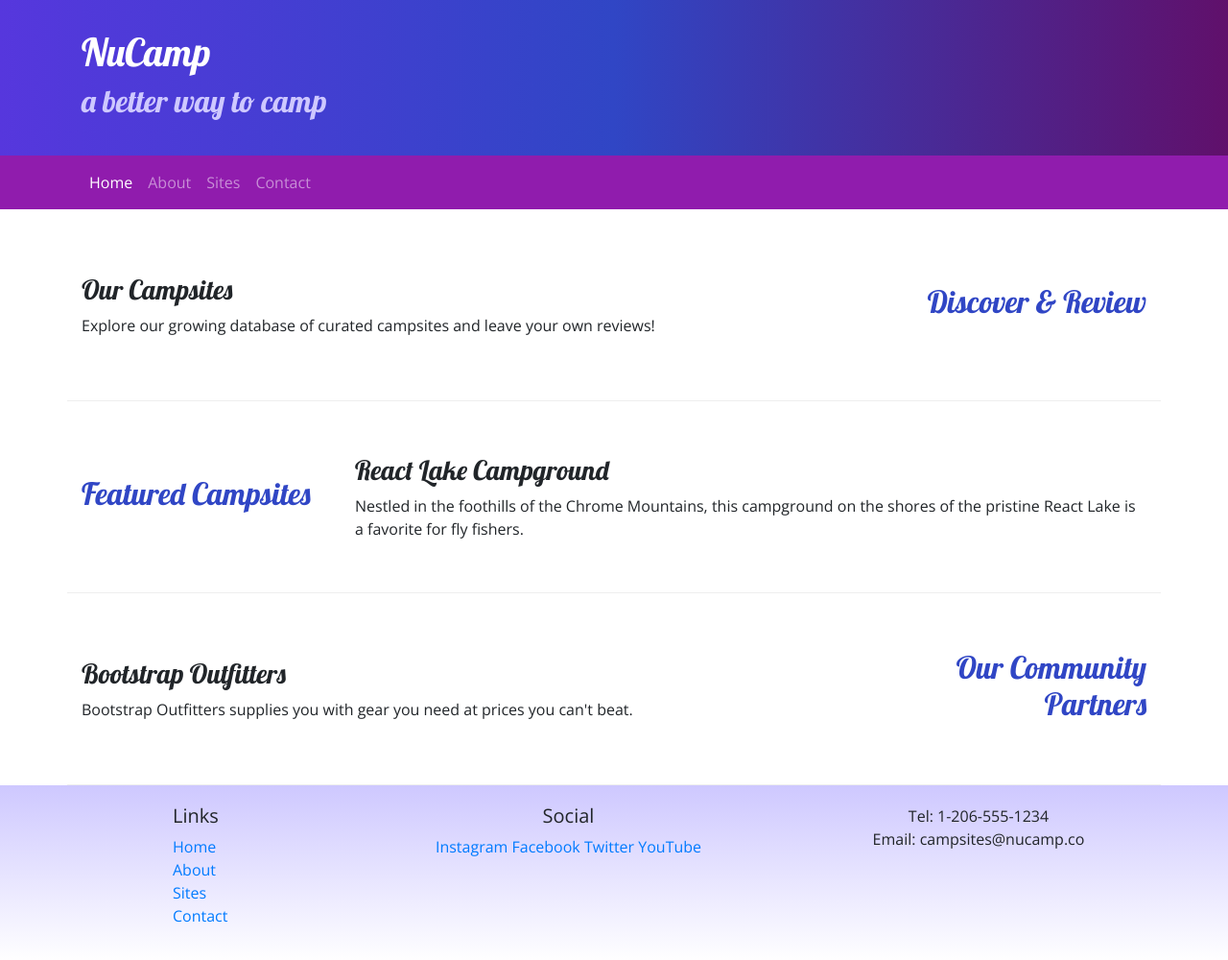
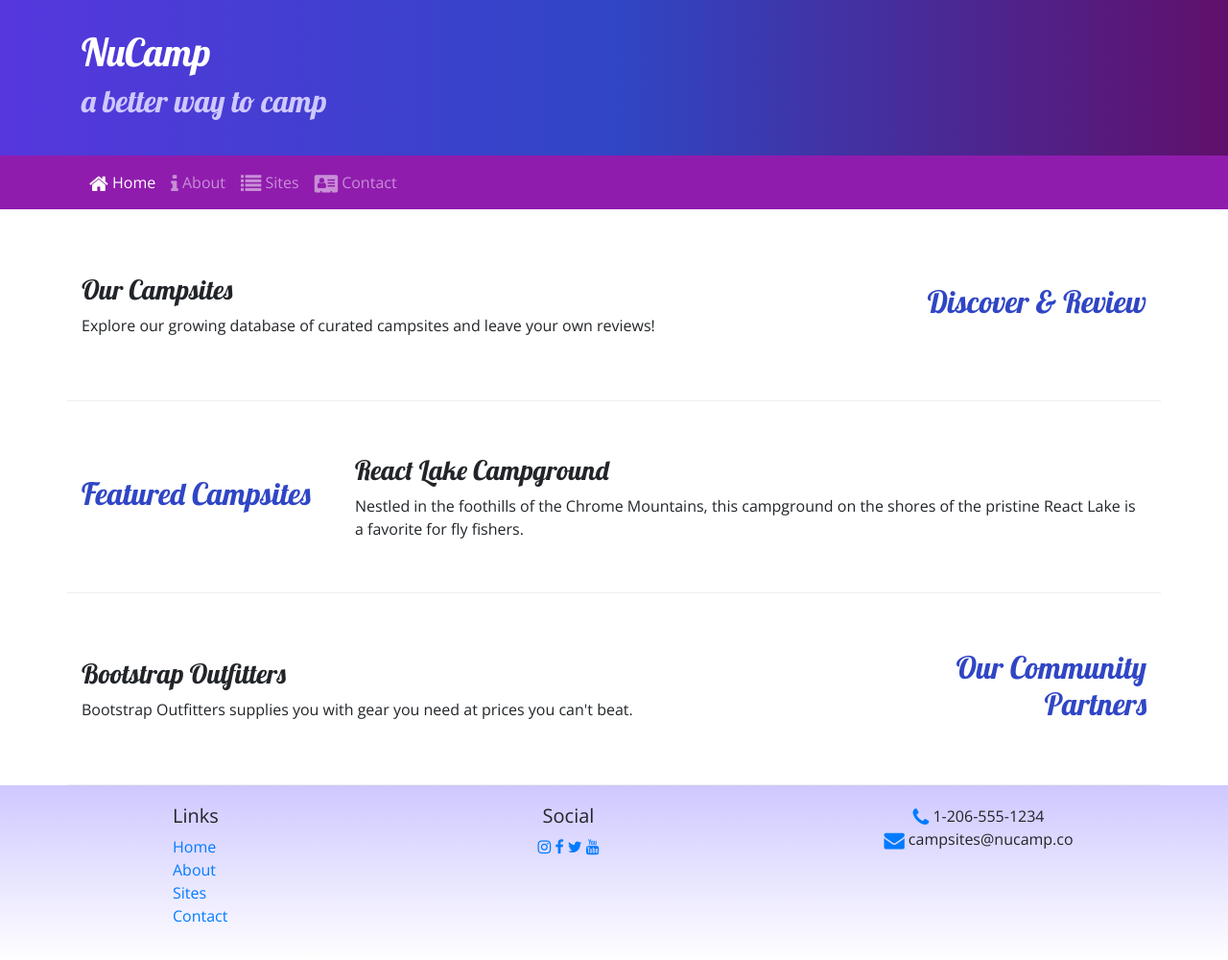
Before and after one commit to ct9233/Bootstrap-Project, a website: page index.html in a window 1280 px wide. Shown: the whole page at 96% size. Drawn offline with nearby package versions, Linux system fonts and the light colour scheme.

Commit message:
Icon Fonts

```diff
--- a/index.html
+++ b/index.html
@@ -1,21 +1,17 @@
 <!DOCTYPE html>
 <html lang="en">
+
 <head>
   <!-- Required meta tags always come first -->
   <meta charset="utf-8" />
   <meta name="viewport" content="width=device-width, initial-scale=1" />
 
   <!-- Bootstrap CSS -->
-    <link
-      rel="stylesheet"
-      href="node_modules/bootstrap/dist/css/bootstrap.min.css"
-    />
+  <link rel="stylesheet" href="node_modules/bootstrap/dist/css/bootstrap.min.css" />
 
   <!-- Additional CSS must be placed after Bootstrap CSS -->
-    <link
-      rel="stylesheet"
-      href="https://fonts.googleapis.com/css?family=Lobster|Open+Sans"
-    />
+  <link rel="stylesheet" href="node_modules/font-awesome/css/font-awesome.min.css" />
+  <link rel="stylesheet" href="https://fonts.googleapis.com/css?family=Lobster|Open+Sans" />
   <link rel="stylesheet" href="css/styles.css" />
 
   <title>NuCamp: A Better Way To Camp</title>
@@ -35,24 +31,17 @@
 
   <nav class="navbar navbar-expand-sm navbar-dark sticky-top">
     <div class="container">
-        <button
-          class="navbar-toggler"
-          type="button"
-          data-toggle="collapse"
-          data-target="#nucampNavbar"
-        >
+      <button class="navbar-toggler" type="button" data-toggle="collapse" data-target="#nucampNavbar">
         <span class="navbar-toggler-icon"> </span>
       </button>
       <div class="collapse navbar-collapse" id="nucampNavbar">
         <ul class="navbar-nav">
-            <li class="nav-item active">
-              <a class="nav-link" href="#">Home </a>
+          <li class="nav-item active"> <a class="nav-link" href="#"> <i class="fa fa-home fa-lg"> </i> Home </a> </li>
+          <li class="nav-item"> <a class="nav-link" href="aboutus.html"> <i class="fa fa-info fa-lg"> </i> About </a>
           </li>
-            <li class="nav-item">
-              <a class="nav-link" href="aboutus.html">About </a>
+          <li class="nav-item"><a class="nav-link" href="#"> <i class="fa fa-list fa-lg"> </i> Sites </a> </li>
+          <li class="nav-item"><a class="nav-link" href="#"> <i class="fa fa-address-card fa-lg"> </i> Contact </a>
           </li>
-            <li class="nav-item"><a class="nav-link" href="#">Sites </a></li>
-            <li class="nav-item"><a class="nav-link" href="#">Contact </a></li>
         </ul>
       </div>
     </div>
@@ -113,14 +102,14 @@
         </div>
         <div class="col-6 col-sm-5 text-center">
           <h5>Social</h5>
-            <a href="http://instagram.com/">Instagram</a>
-            <a href="http://facebook.com/">Facebook</a>
-            <a href="http://twitter.com/">Twitter</a>
-            <a href="http://youtube.com/">YouTube</a>
+          <a href="http://instagram.com/"> <i class="fa fa-instagram"> </i> </a>
+          <a href="http://facebook.com/"> <i class="fa fa-facebook"> </i> </a>
+          <a href="http://twitter.com/"> <i class="fa fa-twitter"> </i> </a>
+          <a href="http://youtube.com/"> <i class="fa fa-youtube"> </i> </a>
         </div>
         <div class="col-sm-4 text-center">
-            Tel: 1-206-555-1234<br />
-            Email: campsites@nucamp.co
+          <i class="fa fa-phone fa-lg text-primary"> </i> 1-206-555-1234 <br />
+          <i class="fa fa-envelope fa-lg text-primary"> </i> campsites@nucamp.co
         </div>
       </div>
     </div>
@@ -131,4 +120,5 @@
   <script src="node_modules/popper.js/dist/umd/popper.min.js"></script>
   <script src="node_modules/bootstrap/dist/js/bootstrap.min.js"></script>
 </body>
+
 </html>
--- a/package.json
+++ b/package.json
@@ -15,6 +15,7 @@
   },
   "dependencies": {
     "bootstrap": "^4.0.0",
+    "font-awesome": "^4.7.0",
     "jquery": "^3.3.1",
     "popper.js": "^1.12.9"
   }
```
Also changed, not shown: aboutus.html (+15 -22 lines), 1 other file. Lines whose indentation alone changed are shown as unchanged.
